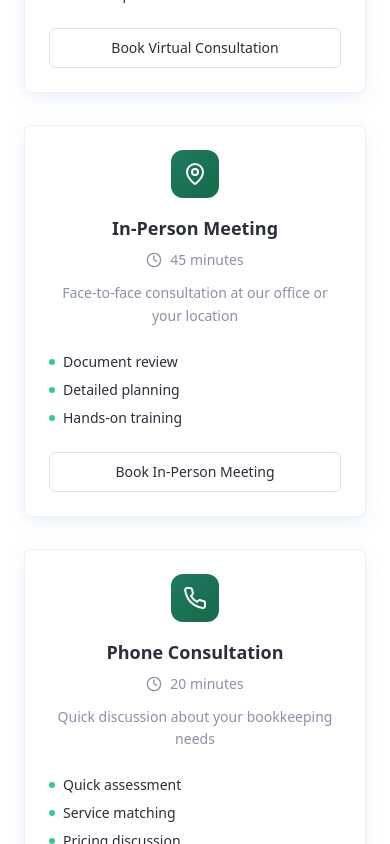
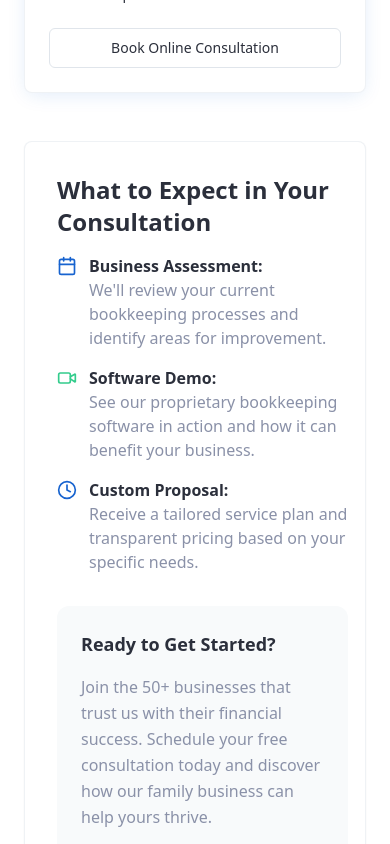
Before and after one commit to maxdaviessoftware/maxdaviesbookkeeping, a React (Vite) app: page / in a window 390 px wide. Shown: the part 8220-9064 px from the top of the page. Built offline with nearby package versions, Linux system fonts and the light colour scheme.

Commit message:
Update consultation links
Updated consultation options to only include the provided Calendly link for online meetings, removing "In-Person" and "Phone Consultation" options.

```diff
--- a/src/components/CalendarBooking.tsx
+++ b/src/components/CalendarBooking.tsx
@@ -1,31 +1,11 @@
 import { Card } from "@/components/ui/card";
 import { Button } from "@/components/ui/button";
-import { Calendar, Clock, Video, MapPin, Phone } from "lucide-react";
+import { Calendar, Clock, Video } from "lucide-react";
 
 const CalendarBooking = () => {
-  const meetingTypes = [
-    {
-      icon: Video,
-      title: "Virtual Consultation",
-      duration: "30 minutes",
-      description: "Perfect for initial discussions and software demos",
-      features: ["Software walkthrough", "Service overview", "Custom quote"]
-    },
-    {
-      icon: MapPin,
-      title: "In-Person Meeting",
-      duration: "45 minutes",
-      description: "Face-to-face consultation at our office or your location",
-      features: ["Document review", "Detailed planning", "Hands-on training"]
-    },
-    {
-      icon: Phone,
-      title: "Phone Consultation",
-      duration: "20 minutes",
-      description: "Quick discussion about your bookkeeping needs",
-      features: ["Quick assessment", "Service matching", "Pricing discussion"]
-    }
-  ];
+  const handleBookConsultation = () => {
+    window.open('https://calendly.com/maxdavies236/30min', '_blank');
+  };
 
   return (
     <section id="contact" className="py-20 bg-background">
@@ -35,40 +15,48 @@ const CalendarBooking = () => {
             Schedule Your Free Consultation
           </h2>
           <p className="text-xl text-text-light max-w-3xl mx-auto leading-relaxed">
-            Ready to streamline your finances? Choose the meeting type that works best for you
+            Ready to streamline your finances? Book your online consultation
             and let's discuss how we can help your business grow.
           </p>
         </div>
 
-        <div className="grid md:grid-cols-3 gap-8 mb-12">
-          {meetingTypes.map((type, index) => (
-            <Card key={index} className="p-6 shadow-soft border border-border/50 hover:shadow-medium transition-shadow">
+        <div className="max-w-md mx-auto mb-12">
+          <Card className="p-6 shadow-soft border border-border/50 hover:shadow-medium transition-shadow">
             <div className="text-center mb-6">
               <div className="w-12 h-12 bg-hero-gradient rounded-xl flex items-center justify-center mx-auto mb-4">
-                  <type.icon className="w-6 h-6 text-primary-foreground" />
+                <Video className="w-6 h-6 text-primary-foreground" />
               </div>
-                <h3 className="text-lg font-bold mb-2 text-foreground">{type.title}</h3>
+              <h3 className="text-lg font-bold mb-2 text-foreground">Online Consultation</h3>
               <div className="flex items-center justify-center space-x-2 text-text-light mb-3">
                 <Clock className="w-4 h-4" />
-                  <span className="text-sm">{type.duration}</span>
+                <span className="text-sm">30 minutes</span>
               </div>
-                <p className="text-text-light text-sm leading-relaxed">{type.description}</p>
+              <p className="text-text-light text-sm leading-relaxed">Perfect for initial discussions and software demos</p>
             </div>
 
             <ul className="space-y-2 mb-6">
-                {type.features.map((feature, featureIndex) => (
-                  <li key={featureIndex} className="text-sm text-foreground flex items-center space-x-2">
+              <li className="text-sm text-foreground flex items-center space-x-2">
                 <div className="w-1.5 h-1.5 bg-accent rounded-full flex-shrink-0"></div>
-                    <span>{feature}</span>
+                <span>Software walkthrough</span>
               </li>
-                ))}
+              <li className="text-sm text-foreground flex items-center space-x-2">
+                <div className="w-1.5 h-1.5 bg-accent rounded-full flex-shrink-0"></div>
+                <span>Service overview</span>
+              </li>
+              <li className="text-sm text-foreground flex items-center space-x-2">
+                <div className="w-1.5 h-1.5 bg-accent rounded-full flex-shrink-0"></div>
+                <span>Custom quote</span>
+              </li>
             </ul>
 
-              <Button className="w-full" variant="outline">
-                Book {type.title}
+            <Button
+              className="w-full"
+              variant="outline"
+              onClick={handleBookConsultation}
+            >
+              Book Online Consultation
             </Button>
           </Card>
-          ))}
         </div>
 
         <div className="max-w-4xl mx-auto">
@@ -111,11 +99,15 @@ const CalendarBooking = () => {
                   can help yours thrive.
                 </p>
                 <div className="space-y-3">
-                  <Button className="w-full" size="lg">
+                  <Button
+                    className="w-full"
+                    size="lg"
+                    onClick={handleBookConsultation}
+                  >
                     Schedule Free Consultation
                   </Button>
                   <div className="text-center text-sm text-text-light">
-                    Or call us directly at <strong className="text-foreground">(555) 123-4567</strong>
+                    Or call us directly at <strong className="text-foreground">+44 7419 359051</strong>
                   </div>
                 </div>
               </div>
--- a/src/components/Hero.tsx
+++ b/src/components/Hero.tsx
@@ -35,7 +35,12 @@ const Hero = () => {
           </p>
 
           <div className="flex flex-col sm:flex-row gap-4 justify-center items-center mb-12">
-            <Button size="lg" variant="accent" className="text-lg px-8 py-4">
+            <Button
+              size="lg"
+              variant="accent"
+              className="text-lg px-8 py-4"
+              onClick={() => window.open('https://calendly.com/maxdavies236/30min', '_blank')}
+            >
               Schedule Free Consultation
               <ArrowRight className="ml-2 w-5 h-5" />
             </Button>
--- a/src/components/Services.tsx
+++ b/src/components/Services.tsx
@@ -94,7 +94,12 @@ const Services = () => {
               </div>
             </div>
 
-            <Button variant="accent" size="lg" className="text-lg px-8 py-4">
+            <Button
+              variant="accent"
+              size="lg"
+              className="text-lg px-8 py-4"
+              onClick={() => window.open('https://calendly.com/maxdavies236/30min', '_blank')}
+            >
               Get Started Today
             </Button>
           </div>
```
Lines whose indentation alone changed are shown as unchanged.
